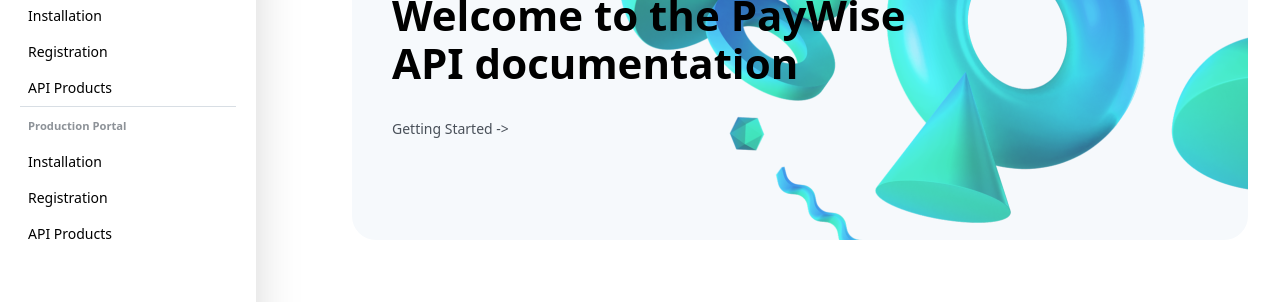
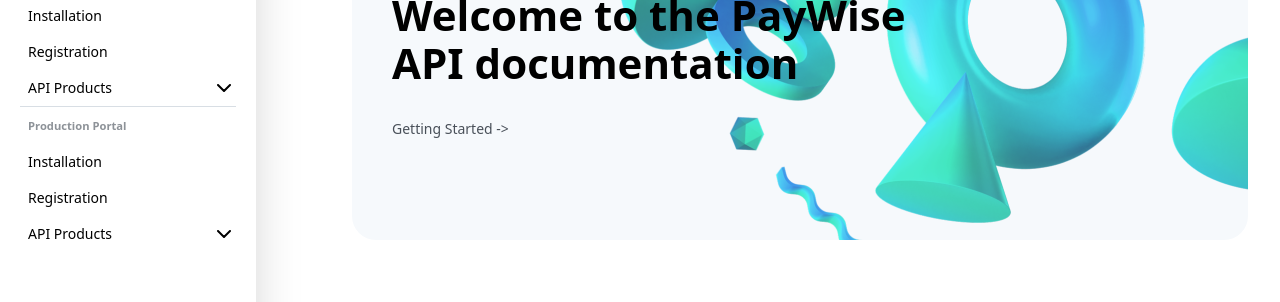
Before and after one commit to MacMora/Paywise, a Next.js app: page / in a window 1280 px wide. Shown: the part 286-588 px from the top of the page. Built offline with nearby package versions, Linux system fonts and the light colour scheme.

Commit message:
incompleto 1/11/2024

```diff
--- a/app/page.jsx
+++ b/app/page.jsx
@@ -109,7 +109,7 @@ export default function HomePage() {
       ) : (
         <div>
           <SideBar_Doc isOpen={isOpen} toggleSidebar={toggleSidebar} showWooCommerce={showWooCommerce} showPluginDocs={showPluginDocs} showDocumentation={showDocumentation}/>
-          <Documentation />
+          <Documentation showWooCommerce={showWooCommerce} />
         </div>
       )}
     </div>
--- a/components/Documentation.jsx
+++ b/components/Documentation.jsx
@@ -4,19 +4,31 @@ import App from '@/components/App';
 
 
 
-const Codes = () => {
+const Codes = ({ showWooCommerce }) => {
 
-      // Estado para controlar la visibilidad del div que contiene el <p>
-      const [openSections, setOpenSections] = useState({});
+    // Estado para controlar la visibilidad del div que contiene el <p>
+    const [openSections, setOpenSections] = useState({});
+    const [rotations, setRotations] = useState({});
 
-      // Función para alternar la visibilidad de una sección específica
-      const toggleVisibility = (id) => {
+    // Función para alternar la visibilidad de una sección específica
+    const toggleVisibility = (id) => {
         setOpenSections((prev) => ({
           ...prev,
           [id]: !prev[id], // Alterna el estado de la sección específica
         }));
-      };
+    };
 
+    const toggleRotation = (key) => {
+        setRotations(prevState => ({
+        ...prevState,
+        [key]: prevState[key] ? '' : 'rotate-90'
+        }));
+    };
+
+    const handleClick = (key) => {
+        toggleRotation(key);
+        toggleVisibility(key);
+    };
 
     return (
         <div className='main-content absolute top-12 left-0 lg:left-80 right-0 bottom-0 py-8 lg:py-20 px-4 lg:px-8 overflow-y-auto custom-scrollbar'>
@@ -119,7 +131,7 @@ const Codes = () => {
                         <h2 className='text-5xl py-5 font-bold'>Integrations</h2>
                         <p>Offer all payment methods in your online store. Use one of our integrations</p>
                         <div className='py-4'>
-                            <div className='flex flex-col justify-center items-center rounded-xl shadow-lg w-[125px] h-[125px]'>
+                            <div onClick={showWooCommerce} className='cursor-pointer flex flex-col justify-center items-center rounded-xl shadow-lg w-[125px] h-[125px]'>
                                 <img src="/images/woo-logo.png" />
                                 <p className='text-xs'>Woocommerce</p>
                             </div>
@@ -259,8 +271,8 @@ const Codes = () => {
 
                             <div className='border-b py-4'>
                                 <div className='font-code text-sm italic text-[#495059] py-2'>
-                                    <div onClick={() => toggleVisibility("pw-subscription-key")} className='flex flex-row gap-0.5 items-center cursor-pointer'>
-                                        <svg width="14" height="14" viewBox="0 0 192 336" fill="none" xmlns="http://www.w3.org/2000/svg">
+                                    <div onClick={() => handleClick("pw-subscription-key")} className='flex flex-row gap-2 items-center cursor-pointer'>
+                                        <svg className={`transition-transform duration-150 ${rotations["pw-subscription-key"]}`} width="14" height="14" viewBox="0 0 192 336" fill="none" xmlns="http://www.w3.org/2000/svg">
                                             <path d="M24 24L168 168L24 312" stroke="#536374" stroke-width="48" stroke-linecap="round" stroke-linejoin="round"/>
                                         </svg>
                                         <p><span className='font-semibold'>PW-subscription-key</span> string</p>
@@ -277,8 +289,8 @@ const Codes = () => {
 
                             <div className='border-b py-4'>
                                 <div className='font-code text-sm italic text-[#495059] py-2'>
-                                    <div onClick={() => toggleVisibility("pw-origin-country")} className='flex flex-row gap-0.5 items-center cursor-pointer'>
-                                        <svg width="14" height="14" viewBox="0 0 192 336" fill="none" xmlns="http://www.w3.org/2000/svg">
+                                    <div onClick={() => handleClick("pw-origin-country")} className='flex flex-row gap-2 items-center cursor-pointer'>
+                                        <svg className={`transition-transform duration-150 ${rotations["pw-origin-country"]}`} width="14" height="14" viewBox="0 0 192 336" fill="none" xmlns="http://www.w3.org/2000/svg">
                                             <path d="M24 24L168 168L24 312" stroke="#536374" stroke-width="48" stroke-linecap="round" stroke-linejoin="round"/>
                                         </svg>
                                         <p><span className='font-semibold'>PW-origin-country</span> string</p>
@@ -295,8 +307,8 @@ const Codes = () => {
 
                             <div className='pt-4'>
                                 <div className='font-code text-sm italic text-[#495059] py-2'>
-                                    <div onClick={() => toggleVisibility("pw-request-date")} className='flex flex-row gap-0.5 items-center cursor-pointer'>
-                                        <svg width="14" height="14" viewBox="0 0 192 336" fill="none" xmlns="http://www.w3.org/2000/svg">
+                                    <div onClick={() => handleClick("pw-request-date")} className='flex flex-row gap-2 items-center cursor-pointer'>
+                                        <svg className={`transition-transform duration-150 ${rotations["pw-request-date"]}`} width="14" height="14" viewBox="0 0 192 336" fill="none" xmlns="http://www.w3.org/2000/svg">
                                             <path d="M24 24L168 168L24 312" stroke="#536374" stroke-width="48" stroke-linecap="round" stroke-linejoin="round"/>
                                         </svg>
                                         <p><span className='font-semibold'>PW-request-date</span> string</p>
@@ -464,10 +476,10 @@ const Codes = () => {
     );
 };
 
-export default function Documentation() {
+export default function Documentation({showWooCommerce}) {
     return (
         <div className='h-screen overflow-hidden'>
-            <Codes/>
+            <Codes showWooCommerce={showWooCommerce}/>
         </div>
     );
 }
--- a/components/SideBar.jsx
+++ b/components/SideBar.jsx
@@ -5,6 +5,7 @@ import React, { useState } from "react";
 const SideBar_Doc = ({ isOpen, toggleSidebar, showPluginDocs, showDocumentation }) => {
 
     const [openSections, setOpenSections] = useState({});
+    const [rotations, setRotations] = useState({});
 
     // Función para alternar la visibilidad de una sección específica
     const toggleVisibility = (id) => {
@@ -12,6 +13,18 @@ const SideBar_Doc = ({ isOpen, toggleSidebar, showPluginDocs, showDocumentation
       ...prev,
         [id]: !prev[id], // Alterna el estado de la sección específica
         }));
+    };
+
+    const toggleRotation = (key) => {
+        setRotations(prevState => ({
+        ...prevState,
+        [key]: prevState[key] ? '' : 'rotate-[270deg]'
+        }));
+    };
+
+    const handleClick = (key) => {
+        toggleRotation(key);
+        toggleVisibility(key);
     };
 
     return (
@@ -43,7 +56,10 @@ const SideBar_Doc = ({ isOpen, toggleSidebar, showPluginDocs, showDocumentation
                     <ul className="">
                         <li className="p-2"><a href="#installation" onClick={toggleSidebar}>Installation</a></li>
                         <li className="p-2"><a href="#registration" onClick={toggleSidebar}>Registration</a></li>
-                        <li className="p-2" onClick={() => toggleVisibility("developers_portal")}>API Products</li>
+                        <div className="p-2 flex flex-row justify-between gap-6 items-center">
+                            <a href="#api_product">API Products</a>
+                            <img onClick={() => handleClick("developers_portal")} className={`cursor-pointer rotate-90 transition-transform duration-150 ${rotations["developers_portal"]}`} width={"8px"} height={"8px"} src="/images/woocommerce/chevron.svg"/>
+                        </div>
                         {openSections["developers_portal"] && (
                             <ul className="">
                                 <li className="py-2 px-4"><a href="#headers" onClick={toggleSidebar}>Headers</a></li>
@@ -57,7 +73,10 @@ const SideBar_Doc = ({ isOpen, toggleSidebar, showPluginDocs, showDocumentation
                     <ul className="">
                         <li className="p-2"><a href="#a" onClick={toggleSidebar}>Installation</a></li>
                         <li className="p-2"><a href="#" onClick={toggleSidebar}>Registration</a></li>
-                        <li className="p-2" onClick={() => toggleVisibility("production_portal")}>API Products</li>
+                        <div className="p-2 flex flex-row justify-between gap-6 items-center">
+                            <a href="#api_product">API Products</a>
+                            <img onClick={() => handleClick("production_portal")} className={`cursor-pointer rotate-90 transition-transform duration-150 ${rotations["production_portal"]}`} width={"8px"} height={"8px"} src="/images/woocommerce/chevron.svg"/>
+                        </div>
                         {openSections["production_portal"] && (
                         <ul className="">
                             <li className="py-2 px-4"><a href="#" onClick={toggleSidebar}>Headers</a></li>
--- a/components/plugins_components/plugin_docs.jsx
+++ b/components/plugins_components/plugin_docs.jsx
@@ -24,7 +24,7 @@ export default function Plugin_Docs({ showWooCommerce }){
                                 <img className="w-3" src="/images/download.svg"/> Download Plugin
                             </button>
                         </a>
-                        <button className="text-xs text-[#1E64A7] font-semibold px-3.5 py-1.5  flex flex-row gap-2 items-center rounded-lg border-2 border-[#1E64A7]" onClick={showWooCommerce}>
+                        <button onClick={showWooCommerce} className="text-xs text-[#1E64A7] font-semibold px-3.5 py-1.5  flex flex-row gap-2 items-center rounded-lg border-2 border-[#1E64A7]">
                             <img className="w-4" src="/images/Info.svg"/> Read Installation Guide
                         </button>
                     </div>
```
